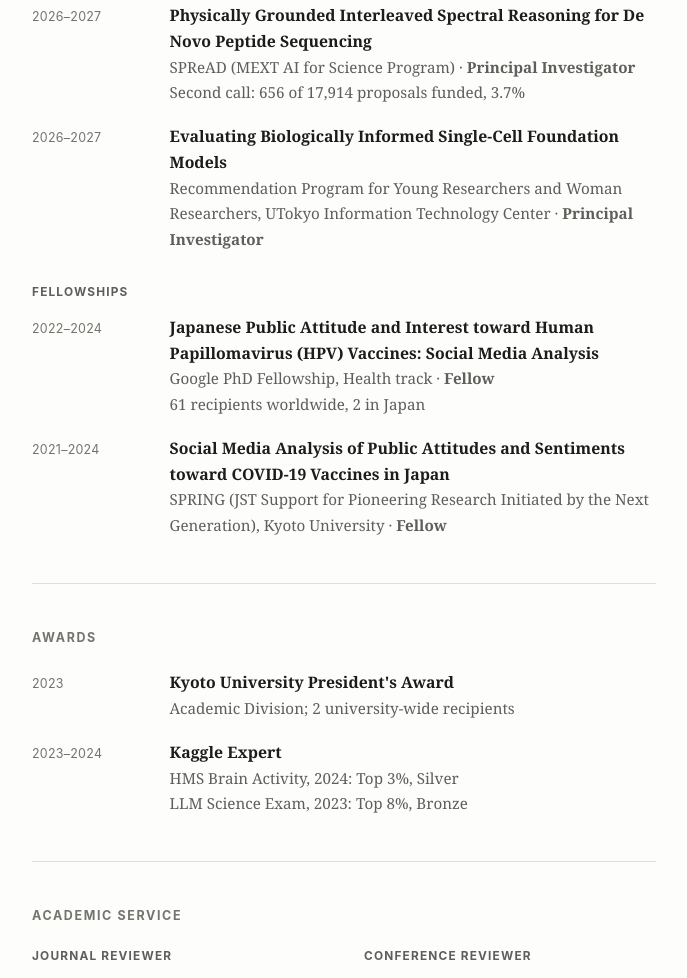
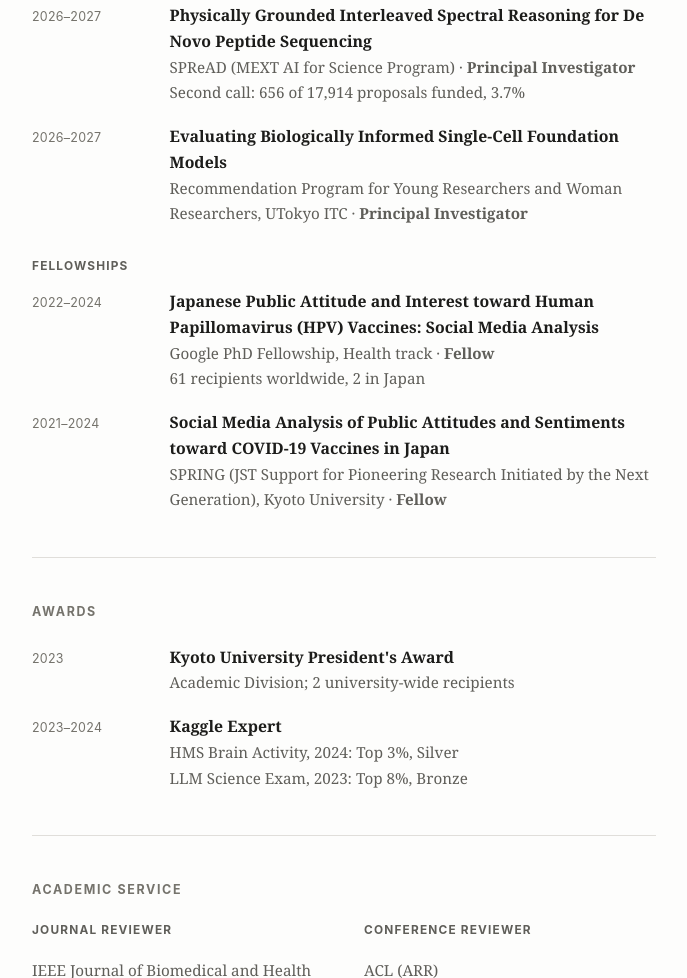
Before and after one commit to qianniu0304/qianniu0304.github.io, a plain HTML site: page index.html in a window 1280 px wide. Shown: the part 3661-4639 px from the top of the page, without its empty margins (296-983 px from the left). Drawn offline with Linux system fonts and the light colour scheme.

Commit message:
Abbreviate UTokyo Information Technology Center to UTokyo ITC (#5)
Claude-Session: https://claude.ai/code/session_012T6bnSArBFqWdvMhVxfx6w

Co-authored-by: Claude <noreply@anthropic.com>

```diff
--- a/index.html
+++ b/index.html
@@ -264,7 +264,7 @@
       <li>
         <span class="when">2026–2027</span>
         <span class="what"><b>Evaluating Biologically Informed Single-Cell Foundation Models</b><br>
-          <span class="where">Recommendation Program for Young Researchers and Woman Researchers, UTokyo Information Technology Center &middot; <b>Principal Investigator</b></span></span>
+          <span class="where">Recommendation Program for Young Researchers and Woman Researchers, UTokyo ITC &middot; <b>Principal Investigator</b></span></span>
       </li>
     </ul>
 
```
